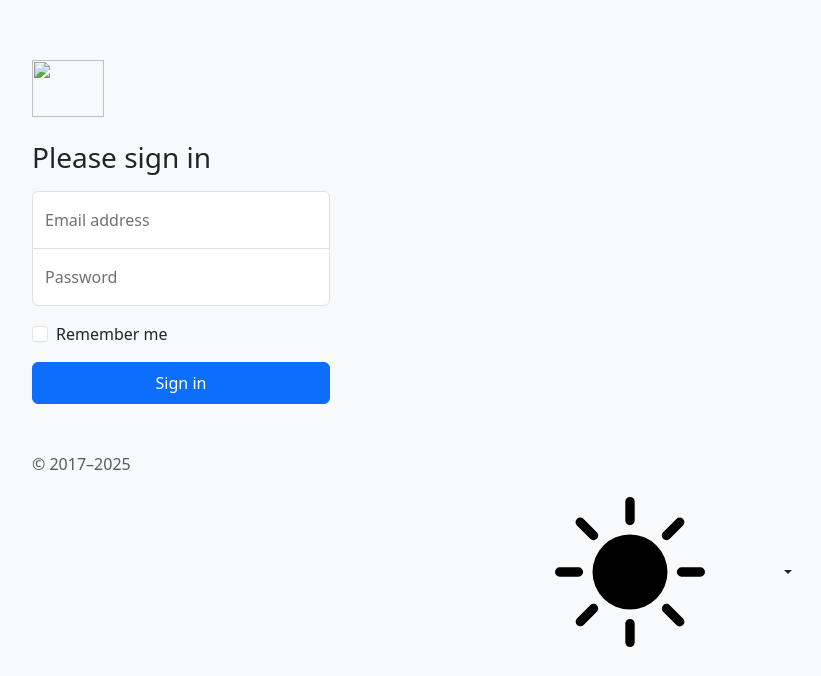
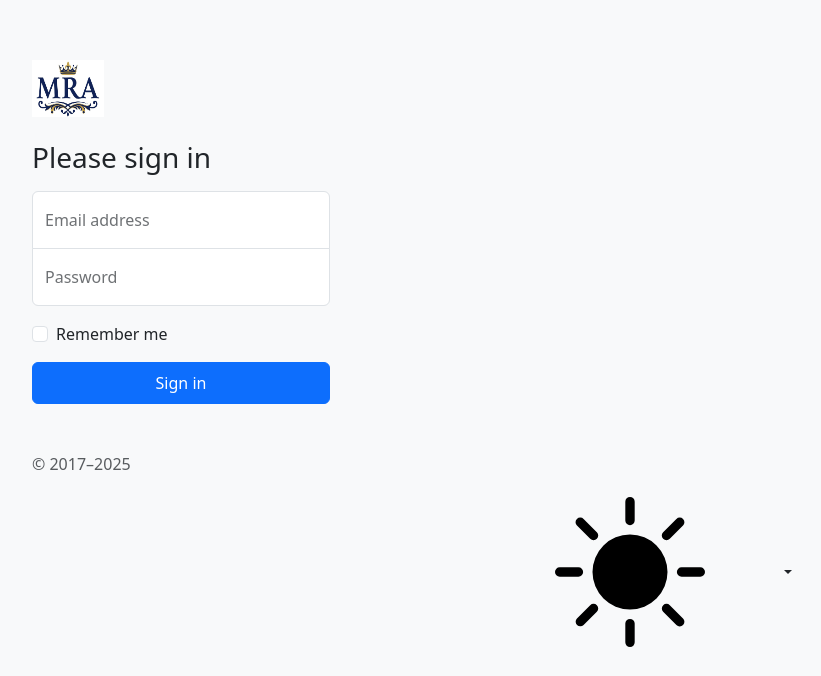
Before and after one commit to KingPeachGA/atlmra_maps, a plain HTML site: page sign-in.html in a window 1280 px wide. Shown: the part 124-800 px from the top of the page, without its empty margins (459-1280 px from the left). Drawn offline with Linux system fonts and the light colour scheme; the site is published under a folder, as on GitHub Pages, so addresses that start at the root find nothing.

Commit message:
Fixed src tag in signin for monogram

```diff
--- a/sign-in.html
+++ b/sign-in.html
@@ -75,7 +75,7 @@
         </ul>
     </div>
     <main class="form-signin w-100 m-auto">
-        <form id="signInForm"> <img class="mb-4" src="/assets/img/mra_mono.jpeg" alt="" width="72" height="57">
+        <form id="signInForm"> <img class="mb-4" src="assets/img/mra_mono.jpeg" alt="" width="72" height="57">
             <h1 class="h3 mb-3 fw-normal">Please sign in</h1>
             <div class="form-floating"> <input type="email" class="form-control" id="floatingInput"
                     placeholder="name@example.com"> <label for="floatingInput">Email address</label> </div>
```
